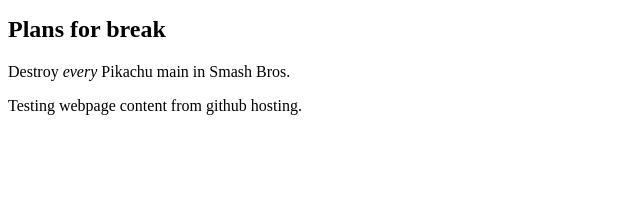
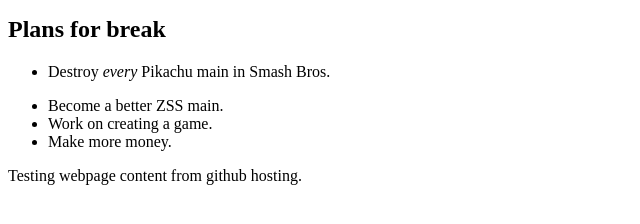
Before and after one commit to Angelbook/Angelbook.github.io, a plain HTML site: page index.html in a window 1280 px wide. Shown: the part 284-508 px from the top of the page, without its empty margins (0-640 px from the left). Drawn offline with Linux system fonts and the light colour scheme.

Commit message:
added lists

```diff
--- a/index.html
+++ b/index.html
@@ -19,7 +19,13 @@
 <p>The <strong>entirety</strong> of Calculus.</p>
 
 <h2>Plans for break</h2>
-<p>Destroy <em>every</em> Pikachu main in Smash Bros.</p>
+<p>
+	<ul>
+		<li>Destroy <em>every</em> Pikachu main in Smash Bros.</p>
+		<li>Become a better ZSS main.
+		<li>Work on creating a game.
+		<li>Make more money.
+	</ul>
 
 Testing webpage content from github hosting.
 
```
